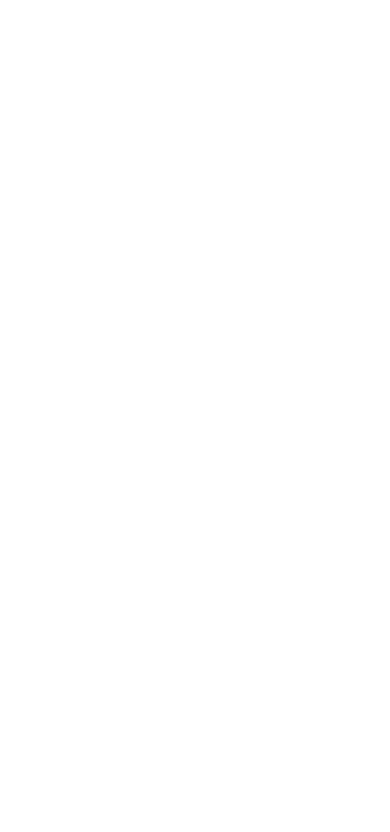
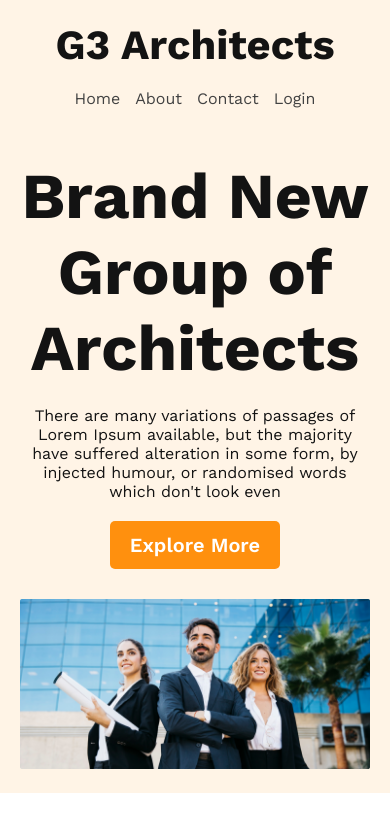
Before and after one commit to Shihab50/G3-Architect, a plain HTML site: page index.html in a window 390 px wide. Drawn offline with nearby package versions, Linux system fonts and the light colour scheme.

Commit message:
finished the header section with responsive for mobile and medium devices

```diff
--- a/css/style.css
+++ b/css/style.css
@@ -0,0 +1,118 @@
+/* Work sans font from google fonts */
+@import url('https://fonts.googleapis.com/css2?family=Work+Sans:wght@400;600;700&display=swap');
+
+/* Common CSS Styles */
+* {
+  font-family: 'Work Sans', sans-serif;
+  margin: 0;
+  padding: 0;
+}
+
+.btn-primary {
+  padding: 12px 20px;
+  font-size: 1.25rem;
+  font-weight: 600;
+  cursor: pointer;
+  background-color: #ff900e;
+  color: #fff;
+  border: none;
+  border-radius: 5px;
+}
+.btn-primary a {
+  text-decoration: none;
+  color: #fff;
+}
+.common-color {
+  color: #ff900e;
+}
+.common-color-2 {
+  color: #727272;
+}
+/* Header Styles */
+header {
+  background: rgba(255, 144, 14, 0.1);
+  padding: 20px 240px;
+}
+nav {
+  display: flex;
+  justify-content: space-between;
+  align-items: center;
+  gap: 20px;
+}
+.nav-title {
+  color: #131313;
+  font-size: 2.6rem;
+  font-weight: 700;
+}
+.nav-menu {
+  display: flex;
+  gap: 15px;
+}
+.nav-menu li {
+  list-style: none;
+  font-size: 1rem;
+}
+.nav-menu li a {
+  text-decoration: none;
+  color: #424242;
+}
+
+/* Banner CSS Styles */
+
+.banner {
+  text-align: center;
+  padding-top: 50px;
+}
+.banner-content {
+  max-width: 800px;
+  margin: 0 auto;
+  margin-bottom: 30px;
+}
+.banner-title {
+  color: #131313;
+  font-size: 4rem;
+  font-weight: 700;
+  margin-bottom: 20px;
+}
+.banner-description {
+  font-size: 1rem;
+  color: #131313;
+  margin-bottom: 20px;
+}
+/* .banner-image {
+  display: flex;
+  justify-content: center;
+}
+.banner-img {
+  width: 1040px;
+  margin: 0 auto;
+} */
+.banner-img {
+  width: 100%;
+}
+
+/* Responsive media queries */
+
+/* Mobile Devices */
+@media screen and (max-width: 576px) {
+  header {
+    padding: 20px;
+  }
+  .banner-description {
+    width: auto;
+  }
+  nav {
+    flex-direction: column;
+  }
+}
+
+/* Tablet Devices */
+
+@media screen and (min-width: 577px) and (max-width: 960px) {
+  header {
+    padding: 40px;
+  }
+  nav {
+    flex-direction: column;
+  }
+}
--- a/index.html
+++ b/index.html
@@ -10,12 +10,38 @@
 
 <body>
 
+  <header>
+    <nav>
+      <h3 class="nav-title">G3 Architects</h3>
+      <ul class="nav-menu">
+        <li><a href="">Home</a></li>
+        <li><a href="">About</a></li>
+        <li><a href="">Contact</a></li>
+        <li><a href="">Login</a></li>
+      </ul>
+    </nav>
+    <div class="banner">
+      <div class="banner-content">
+        <h3 class="banner-title">Brand New <br> Group of Architects</h3>
+        <p class="banner-description">There are many variations of passages of Lorem Ipsum available, but the majority
+          have suffered alteration in some form,
+          by injected humour, or randomised words which don't look even</p>
+        <button class="btn-primary"><a href="#">Explore More</a></button>
+      </div>
+    </div>
+
+    <img class="banner-img" src="images/banner.png" alt="">
+
+  </header>
+
+  <main>
 
 
+  </main>
 
+  <footer>
 
-
-
+  </footer>
 
 </body>
 
```
